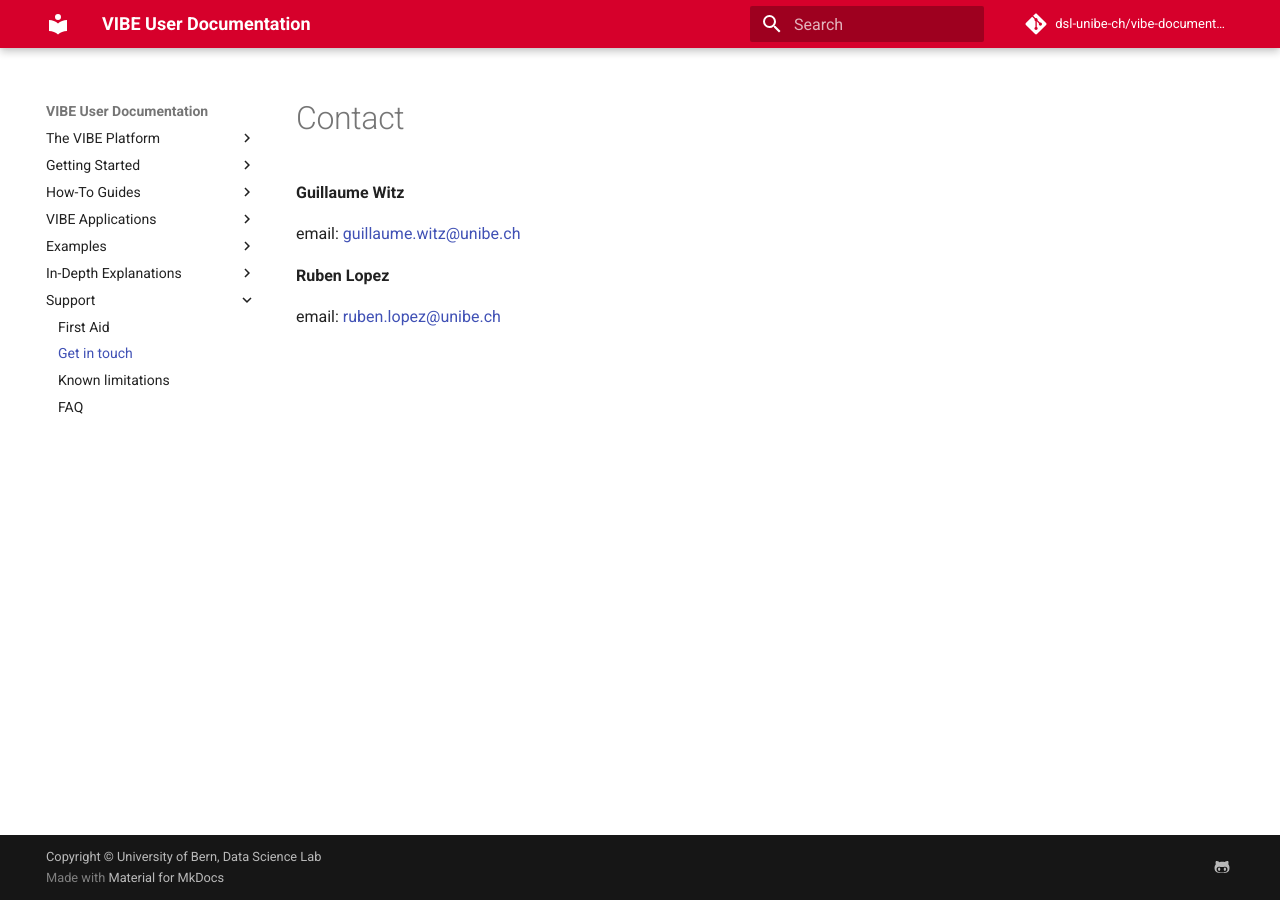
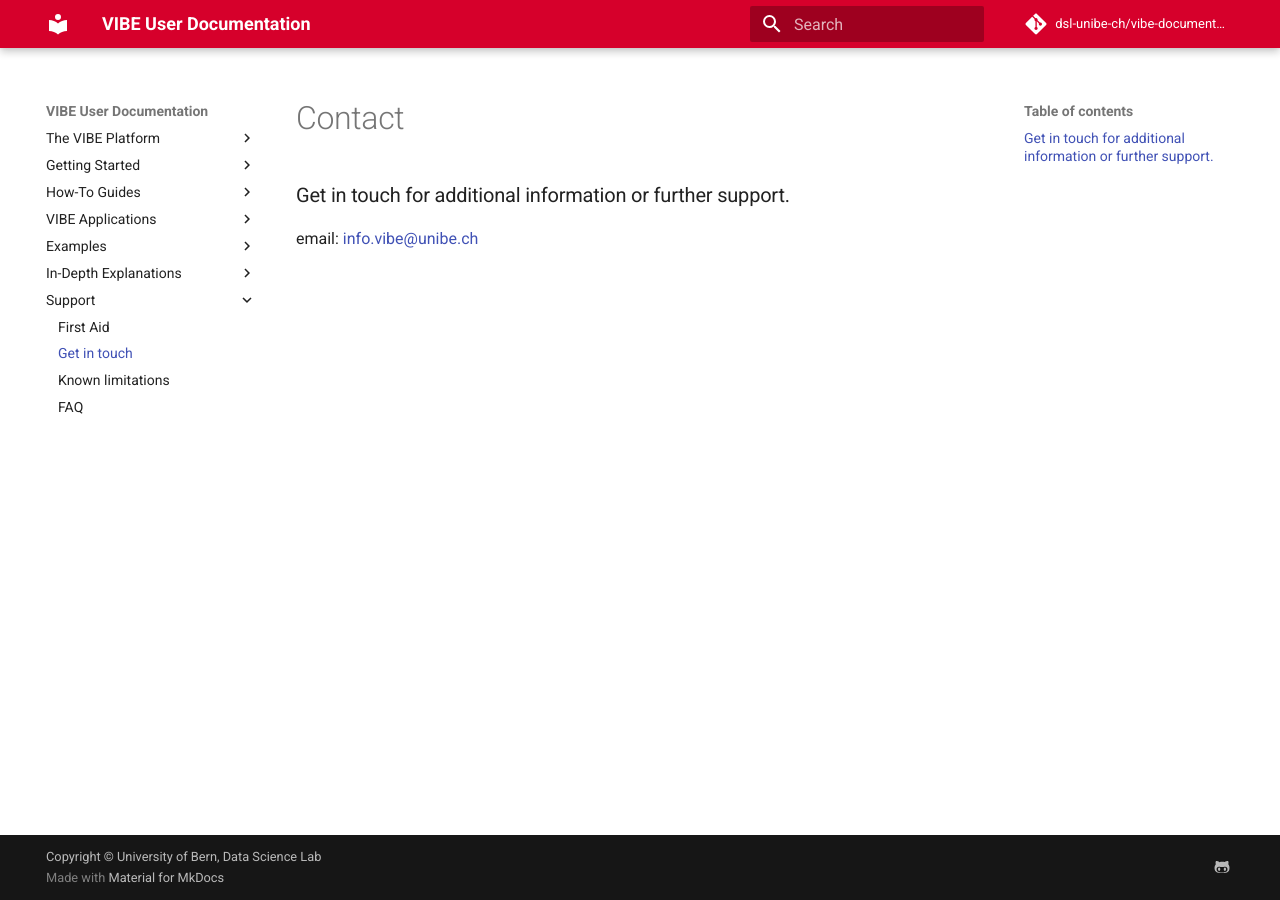
Before and after one commit to dsl-unibe-ch/vibe-documentation, an MkDocs documentation site: the page built from docs/support/contact.md, in a window 1280 px wide. Built offline with MkDocs 1.6.1 and Material for MkDocs 9.7.7, drawn with Linux system fonts in a browser that asks for light colours; comment, search, counter and statistics services are not loaded.

Commit message:
change contact email

```diff
--- a/docs/support/contact.md
+++ b/docs/support/contact.md
@@ -1,12 +1,5 @@
-
 # Contact
 
+### Get in touch for additional information or further support.
 
-**Guillaume Witz**
-
-email: [guillaume.witz@unibe.ch](mailto:guillaume.witz@unibe.ch)
-
-
-**Ruben Lopez**
-
-email: [ruben.lopez@unibe.ch](mailto:ruben.lopez@unibe.ch)
+email: [info.vibe@unibe.ch](mailto:info.vibe@unibe.ch)
```
